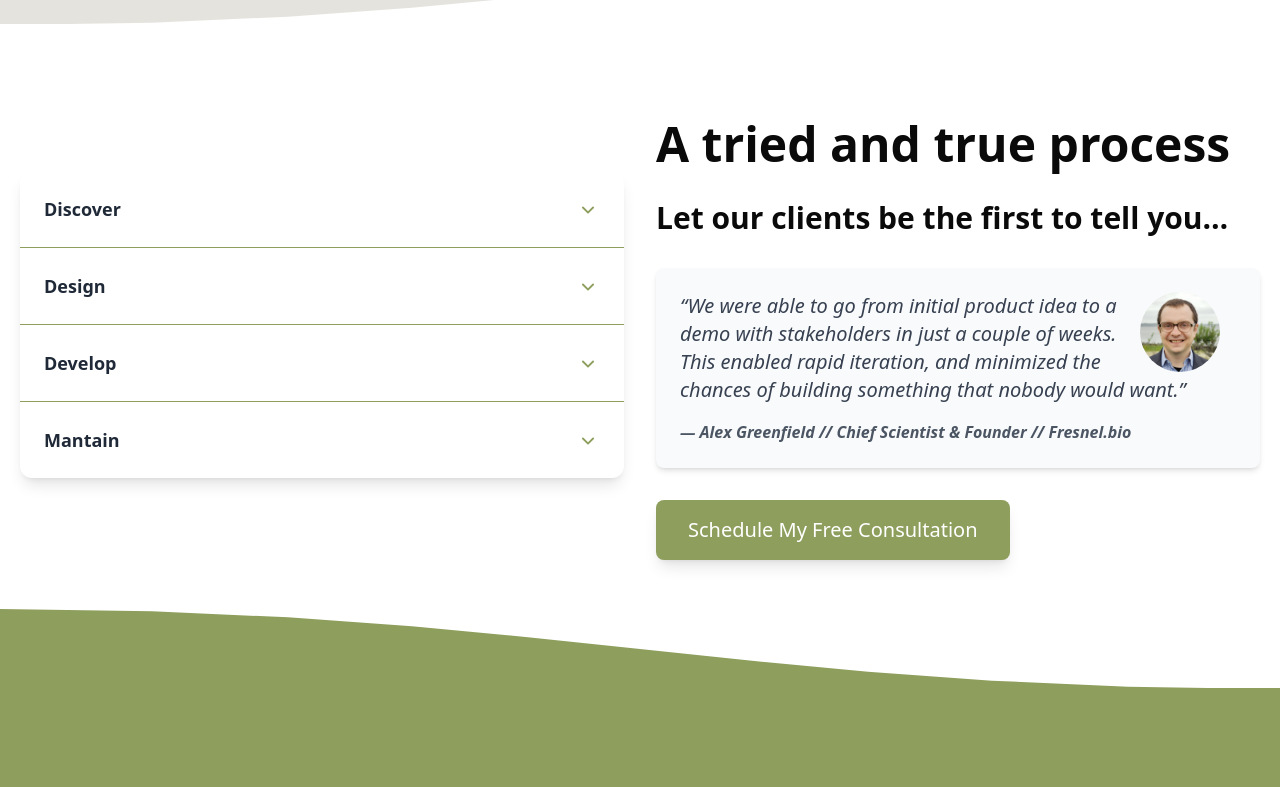
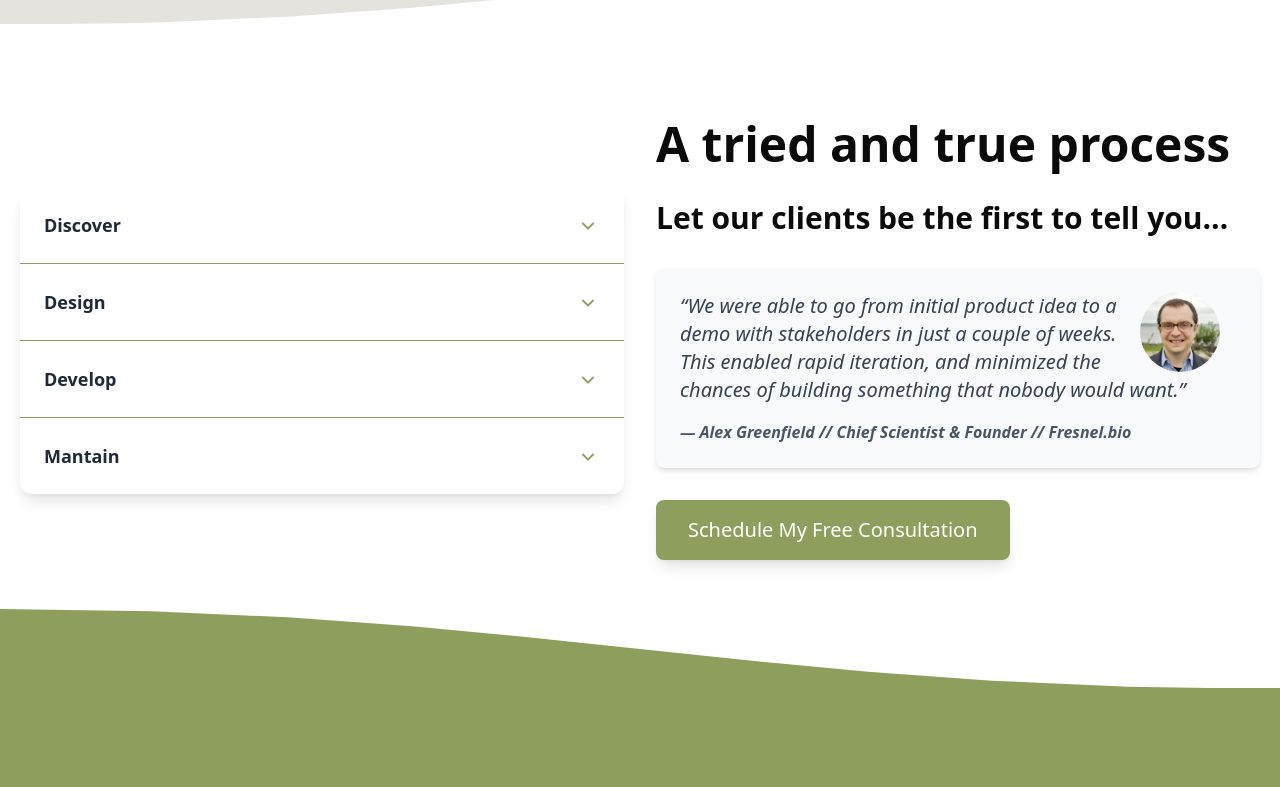
Before and after one commit to bithippie/bithippie.github.io, a Next.js app: page / in a window 1280 px wide. Shown: the part 2280-3067 px from the top of the page. Built offline with nearby package versions, Linux system fonts and the light colour scheme.

Commit message:
feata(accordion): remove padding bottom and add div for spacing

```diff
--- a/components/accordion.js
+++ b/components/accordion.js
@@ -15,8 +15,9 @@ export function Accordion({ accordionItems }) {
   const toggleDisclosure = (index) => {
     setOpenIndex((prevIndex) => (prevIndex === index ? null : index));
   };
+
   return (
-    <div className="h-full w-full flex items-center pb-8">
+    <div className="h-full w-full flex items-center">
       <div className="w-full divide-y divide-moss rounded-xl bg-white shadow-lg">
         {accordionItems.map((item, index) => {
           return (
@@ -62,6 +63,9 @@ export function Accordion({ accordionItems }) {
           );
         })}
       </div>
+
+      {/* Spacer below the accordion */}
+      <div className="h-12 sm:h-16"></div>
     </div>
   );
 }
```
